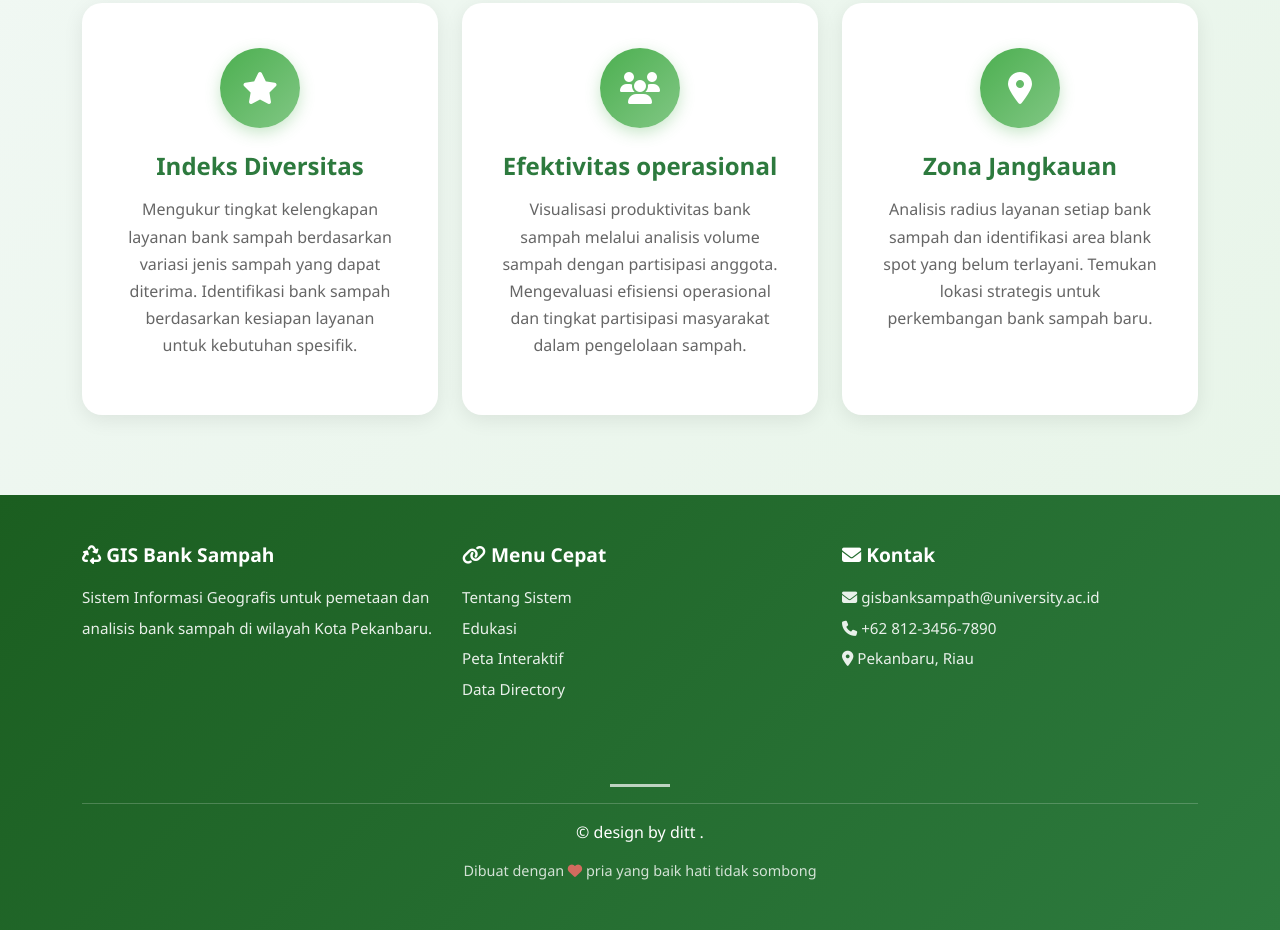
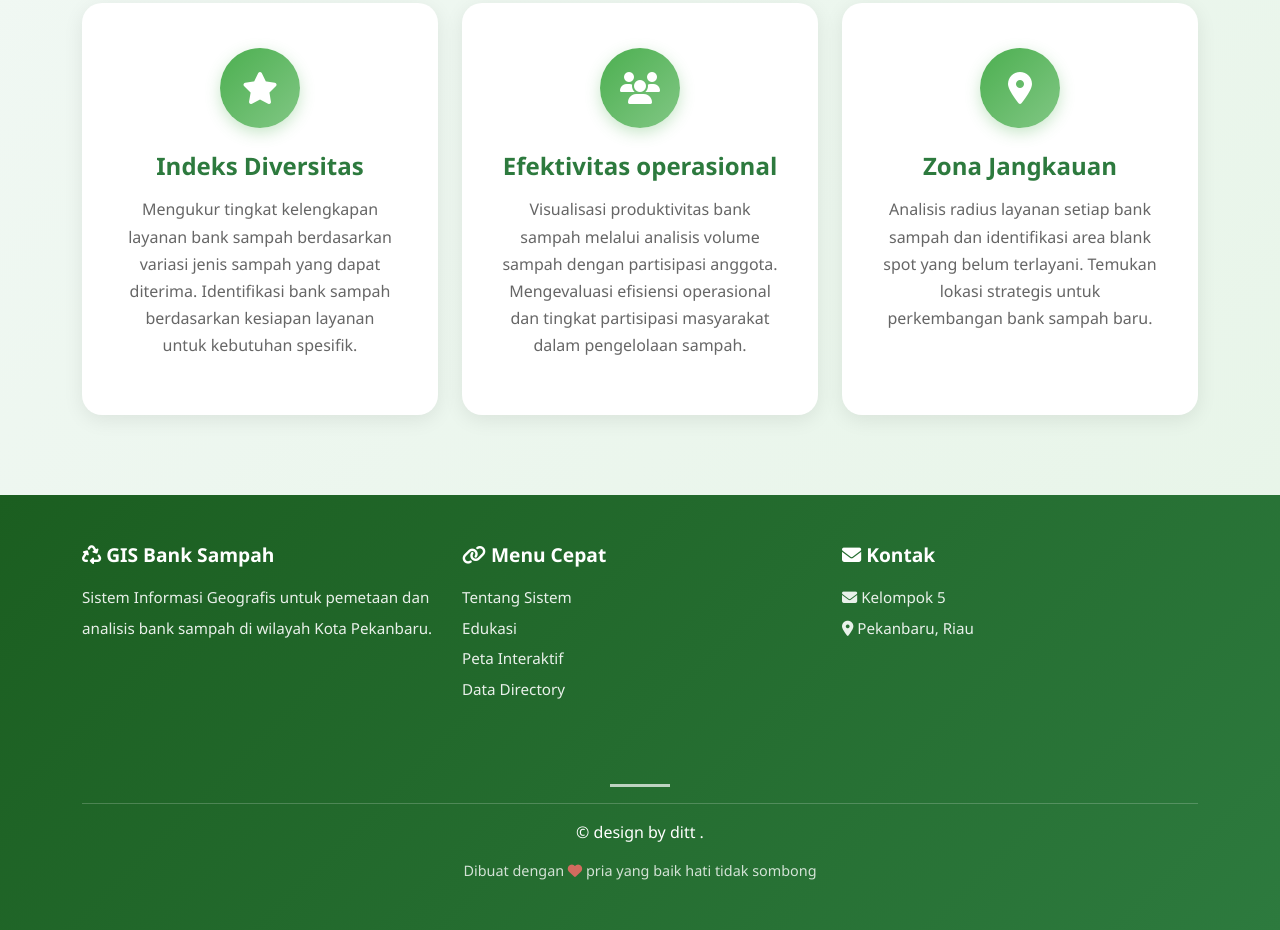
Before and after one commit to ican-bangcat/gis-bank-sampah, a website built with Vite: page index.html in a window 1280 px wide. Shown: the part 5091-6021 px from the top of the page. Built offline with nearby package versions, Linux system fonts and the light colour scheme.

Commit message:
Perbaikan fix fix

```diff
--- a/index.html
+++ b/index.html
@@ -1240,8 +1240,7 @@
           <div class="col-md-4 footer-section">
             <h5><i class="fas fa-envelope"></i> Kontak</h5>
             <p>
-              <i class="fas fa-envelope"></i> gisbanksampath@university.ac.id<br>
-              <i class="fas fa-phone"></i> +62 812-3456-7890<br>
+              <i class="fas fa-envelope"></i> Kelompok 5<br>
               <i class="fas fa-map-marker-alt"></i> Pekanbaru, Riau
             </p>
           </div>
```
